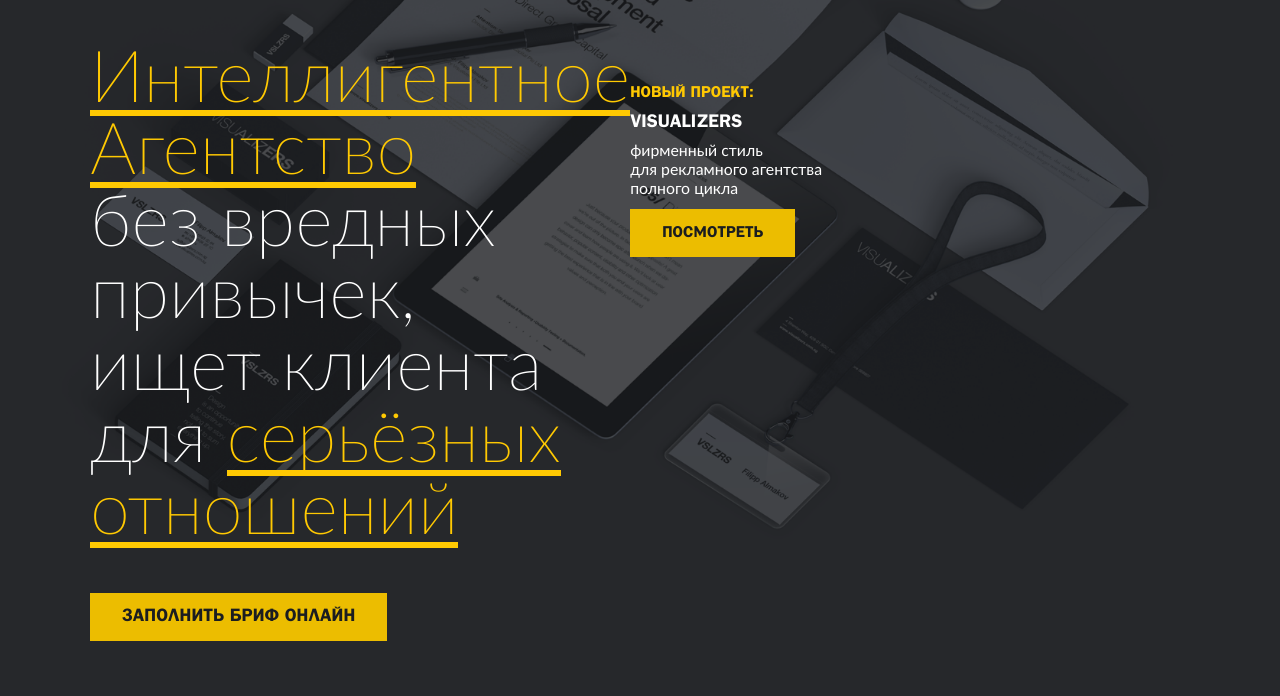
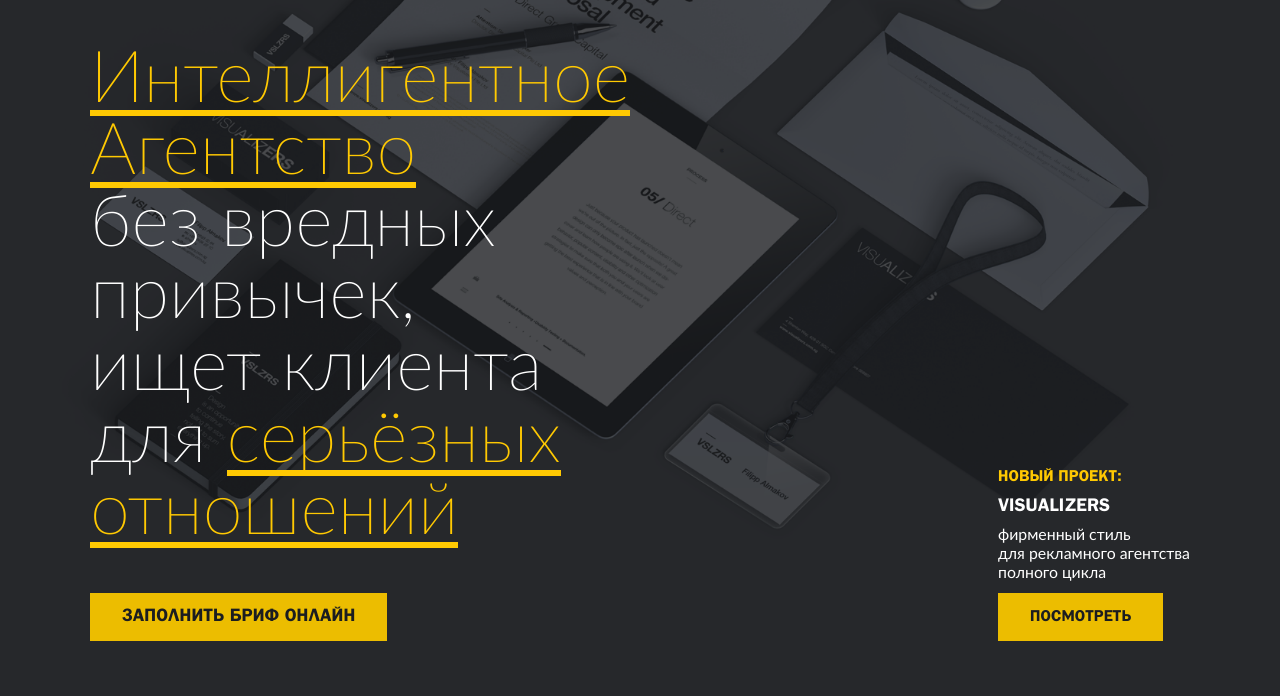
Before and after one commit to BestPracticeProject/YesAdv, a plain HTML site: page index.html in a window 1280 px wide. Shown: the part 256-952 px from the top of the page. Drawn offline with nearby package versions, Linux system fonts and the light colour scheme.

Commit message:
add js
rework slide

```diff
--- a/index.html
+++ b/index.html
@@ -73,8 +73,8 @@
             <img src="resources/common/img/header/header_slider_1.png" alt="" class="slide_img">
 
             <div class="slide m-slide-visualizer">
-              <div class="slide__content grid">
-                <div class="slide_col col">
+              <div class="slide__content grid j-set_height">
+                <div class="slide_col col m-slide__col-first j-col">
                   <p class="slide_txt">
                     <span class="slide__txt_extra">Интеллигентное</span><br />
                     <span class="slide__txt_extra">Агентство</span><br>
@@ -89,12 +89,14 @@
                   </div>
                 </div>
 
-                <div class="slide__col col m-slide__col-second">
-                  <p class="slide__project">новый проект:</p>
-                  <h5 class="slide__project__name">VISUALIZERS</h5>
-                  <h7 class="slide__project__desc">фирменный стиль <br>для рекламного агентства полного цикла</h7>
-                  <div>
-                    <a href="folio.html" class="btn slide__project__link">посмотреть</a>
+                <div class="slide__col col m-slide__col-second j-col">
+                  <div class="slide__col_wrap m-slide__col_wrap-bottom">
+                    <p class="slide__project">новый проект:</p>
+                    <h5 class="slide__project__name">VISUALIZERS</h5>
+                    <h7 class="slide__project__desc">фирменный стиль <br>для рекламного агентства<br>полного цикла</h7>
+                    <div>
+                      <a href="folio.html" class="btn slide__project__link">посмотреть</a>
+                    </div>
                   </div>
                 </div>
               </div>
--- a/resources/common/css/common.css
+++ b/resources/common/css/common.css
@@ -629,6 +629,10 @@ button { cursor: pointer; }
   margin: 45px 0 0 0;
 }
 
+.slide__col {
+  position: relative;
+}
+
 .m-slide__col-second {
   max-width: 220px;
   margin: 40px auto 0 auto;
@@ -660,13 +664,25 @@ button { cursor: pointer; }
     text-align: left;
   }
 
+  .m-slide__col-first {
+    width: 55%;
+  }
+
+  .m-slide__col-second {
+    width: 45%;
+    margin: 0;
+    max-width: none;
+  }
+
   .slide_txt {
     font-size: 4em;
     text-align: left;
   }
 
-  .m-slide__col-second {
-    margin: 40px 0 0 0;
+  .m-slide__col_wrap-bottom {
+    position: absolute;
+    bottom: 0;
+    right: 0;
   }
 }
 
--- a/resources/common/js/common.js
+++ b/resources/common/js/common.js
@@ -1,7 +1,30 @@
 ;(function($){
 	'use strict';
 
+	$.fn.extend({
+		setEqualHeight: function(){
+			var maxHeight = 0,
+				$elem = this;
+
+			$elem.each(function(){
+				if ( $(this).height() > maxHeight ) {
+					maxHeight = $(this).outerHeight();
+				}
+			})
+
+			$elem.height(maxHeight);
+
+			return this;
+		}
+	});
+
 	$(function(){
+		var $cols = $('.j-set_height').find('.j-col'),
+			widthW = (window.innerWidth !== undefined) ? window.innerWidth : (document.documentElement || document.body).clientWidth
+		if(widthW > 980){
+			$cols.setEqualHeight();
+		}
+
 		var $wrapper = $(document).find('.j-wrapper'),
 				$nav = $wrapper.find('.j-nav'),
 				$navBtn = $nav.find('.j-nav_btn'),
```
